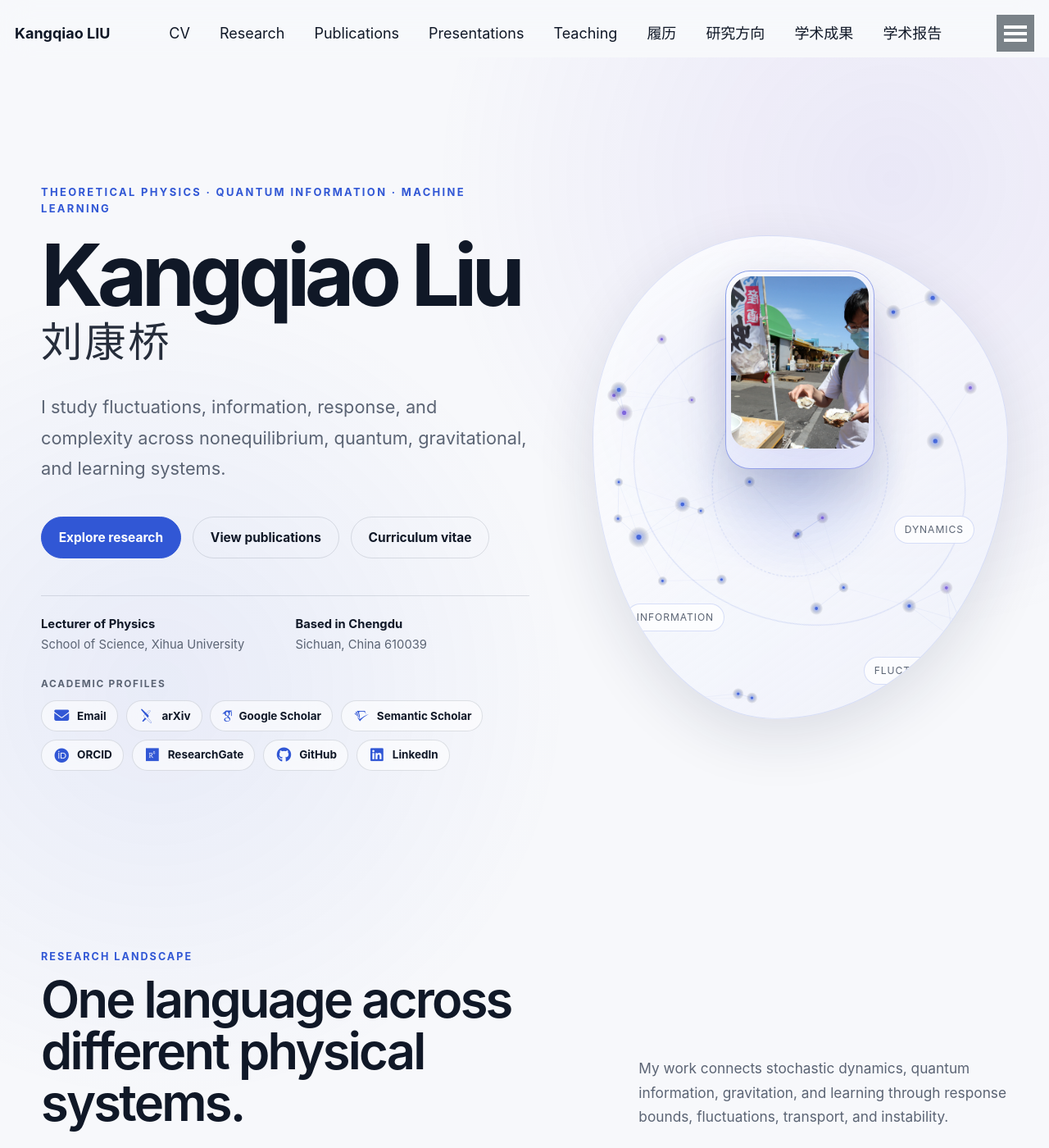
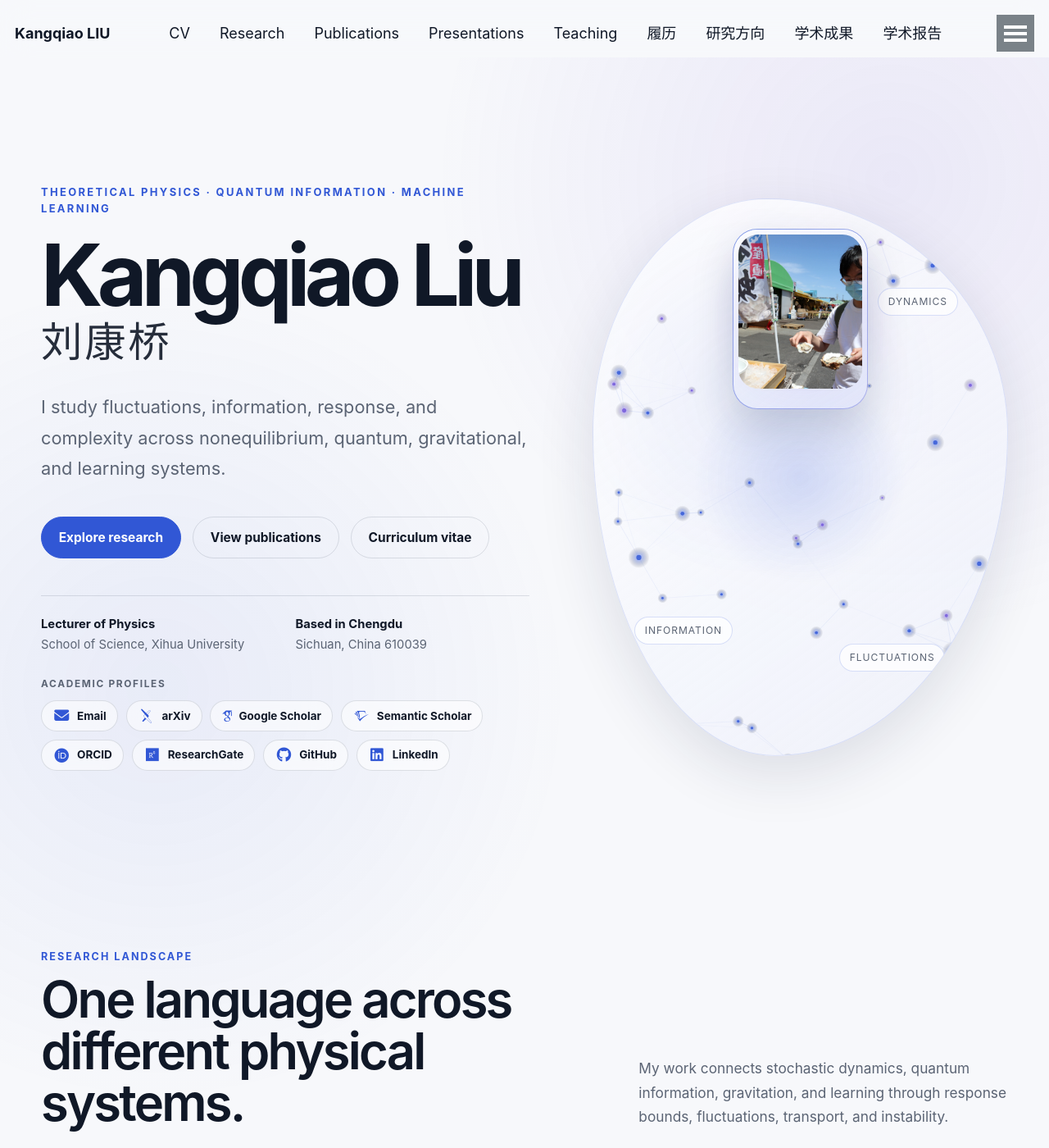
Before and after one commit to KangqiaoLiu/KangqiaoLiu.github.io, a Jekyll site: the page built from _pages/about.md, in a window 1280 px wide and 1400 px high. Shown: the whole window at 82% size. Built offline with Jekyll 4.4.1, drawn with Linux system fonts in a browser that asks for light colours; some web fonts are replaced.

Commit message:
Separate homepage portrait and particle field vertically

```diff
--- a/_sass/_home-portrait.scss
+++ b/_sass/_home-portrait.scss
@@ -1,11 +1,26 @@
-/* Homepage portrait layered above the interactive research field. */
+/* Homepage portrait stacked above the interactive research field. */
+
+.ai-hero__visual {
+  display: flex;
+  min-height: 680px;
+  padding: clamp(1.35rem, 3vw, 2rem);
+  flex-direction: column;
+  align-items: center;
+  gap: clamp(1.25rem, 3vw, 1.8rem);
+}
+
+/* The legacy orbital pseudo-elements belonged to the entire visual card.
+   Move them to the lower field so the portrait and particle stage stay separate. */
+.ai-hero__visual::before,
+.ai-hero__visual::after {
+  display: none;
+}
 
 .ai-home-portrait {
-  position: absolute;
+  position: relative;
   z-index: 4;
-  width: clamp(154px, 36%, 210px);
-  top: clamp(1.35rem, 4vw, 2.35rem);
-  left: 50%;
+  width: clamp(158px, 38%, 214px);
+  flex: 0 0 auto;
   margin: 0;
   padding: 6px;
   border: 1px solid rgba(49, 87, 213, 0.22);
@@ -14,9 +29,8 @@
     linear-gradient(145deg, rgba(255, 255, 255, 0.96), rgba(230, 235, 251, 0.82)) padding-box,
     linear-gradient(135deg, rgba(49, 87, 213, 0.45), rgba(114, 87, 216, 0.24)) border-box;
   box-shadow:
-    0 24px 55px rgba(24, 38, 73, 0.19),
+    0 22px 50px rgba(24, 38, 73, 0.18),
     inset 0 1px 0 rgba(255, 255, 255, 0.78);
-  transform: translateX(-50%);
   transition: transform 260ms ease, box-shadow 260ms ease;
   isolation: isolate;
 }
@@ -24,12 +38,12 @@
 .ai-home-portrait::before {
   position: absolute;
   z-index: -1;
-  width: 128%;
-  height: 128%;
-  top: -14%;
-  left: -14%;
+  width: 124%;
+  height: 124%;
+  top: -12%;
+  left: -12%;
   border-radius: 42%;
-  background: radial-gradient(circle, rgba(49, 87, 213, 0.18), rgba(114, 87, 216, 0.07) 42%, transparent 70%);
+  background: radial-gradient(circle, rgba(49, 87, 213, 0.16), rgba(114, 87, 216, 0.06) 42%, transparent 70%);
   content: "";
   filter: blur(8px);
   pointer-events: none;
@@ -47,51 +61,99 @@
 
 .ai-home-portrait:hover {
   box-shadow:
-    0 30px 68px rgba(24, 38, 73, 0.24),
+    0 28px 62px rgba(24, 38, 73, 0.23),
     inset 0 1px 0 rgba(255, 255, 255, 0.88);
-  transform: translateX(-50%) translateY(-3px);
+  transform: translateY(-3px);
 }
 
-/* Keep the three concepts visible as a constellation below the portrait. */
-.ai-hero__visual .ai-orbit-label--one {
-  top: 58%;
-  right: 8%;
+.ai-home-field {
+  position: relative;
+  z-index: 1;
+  width: 100%;
+  min-height: 315px;
+  flex: 1 1 auto;
+  border: 1px solid rgba(49, 87, 213, 0.10);
+  border-radius: 30px;
+  background:
+    radial-gradient(circle at 50% 42%, rgba(49, 87, 213, 0.08), transparent 58%),
+    rgba(255, 255, 255, 0.18);
+  overflow: hidden;
+  isolation: isolate;
 }
 
-.ai-hero__visual .ai-orbit-label--two {
-  bottom: 18%;
+.ai-home-field::before,
+.ai-home-field::after {
+  position: absolute;
+  z-index: 0;
+  border: 1px solid rgba(49, 87, 213, 0.16);
+  border-radius: 50%;
+  content: "";
+  pointer-events: none;
+}
+
+.ai-home-field::before {
+  width: 74%;
+  height: 74%;
+  top: 13%;
+  left: 13%;
+  animation: ai-orbit 22s linear infinite;
+}
+
+.ai-home-field::after {
+  width: 44%;
+  height: 44%;
+  top: 28%;
+  left: 28%;
+  border-style: dashed;
+  animation: ai-orbit-reverse 15s linear infinite;
+}
+
+.ai-home-field #ai-research-canvas {
+  z-index: 1;
+}
+
+.ai-home-field .ai-orbit-label {
+  z-index: 2;
+}
+
+.ai-home-field .ai-orbit-label--one {
+  top: 13%;
+  right: 9%;
+}
+
+.ai-home-field .ai-orbit-label--two {
+  bottom: 19%;
   left: 8%;
 }
 
-.ai-hero__visual .ai-orbit-label--three {
-  right: 9%;
-  bottom: 7%;
-}
-
-@media (min-width: 961px) {
-  .ai-hero__visual {
-    min-height: 590px;
-  }
+.ai-home-field .ai-orbit-label--three {
+  right: 8%;
+  bottom: 8%;
 }
 
 @media (max-width: 960px) {
   .ai-hero__visual {
-    min-height: 510px;
+    min-height: 650px;
   }
 
   .ai-home-portrait {
     width: clamp(150px, 28vw, 190px);
   }
+
+  .ai-home-field {
+    min-height: 300px;
+  }
 }
 
 @media (max-width: 640px) {
   .ai-hero__visual {
-    min-height: 430px;
+    min-height: 570px;
+    padding: 1.05rem;
+    gap: 1rem;
   }
 
   .ai-home-portrait {
     width: 142px;
-    top: 1.05rem;
     padding: 5px;
     border-radius: 25px;
   }
@@ -100,22 +162,27 @@
     border-radius: 20px;
   }
 
-  .ai-hero__visual .ai-orbit-label {
+  .ai-home-field {
+    min-height: 280px;
+    border-radius: 24px;
+  }
+
+  .ai-home-field .ai-orbit-label {
     padding: 0.32rem 0.52rem;
     font-size: 0.58rem;
   }
 
-  .ai-hero__visual .ai-orbit-label--one {
-    top: 58%;
+  .ai-home-field .ai-orbit-label--one {
+    top: 11%;
     right: 5%;
   }
 
-  .ai-hero__visual .ai-orbit-label--two {
-    bottom: 17%;
+  .ai-home-field .ai-orbit-label--two {
+    bottom: 18%;
     left: 5%;
   }
 
-  .ai-hero__visual .ai-orbit-label--three {
+  .ai-home-field .ai-orbit-label--three {
     right: 6%;
     bottom: 5%;
   }
@@ -131,4 +198,11 @@
       0 26px 62px rgba(0, 0, 0, 0.44),
       inset 0 1px 0 rgba(255, 255, 255, 0.12);
   }
+
+  .ai-home-field {
+    border-color: rgba(141, 166, 255, 0.12);
+    background:
+      radial-gradient(circle at 50% 42%, rgba(141, 166, 255, 0.10), transparent 58%),
+      rgba(13, 19, 31, 0.16);
+  }
 }
```
